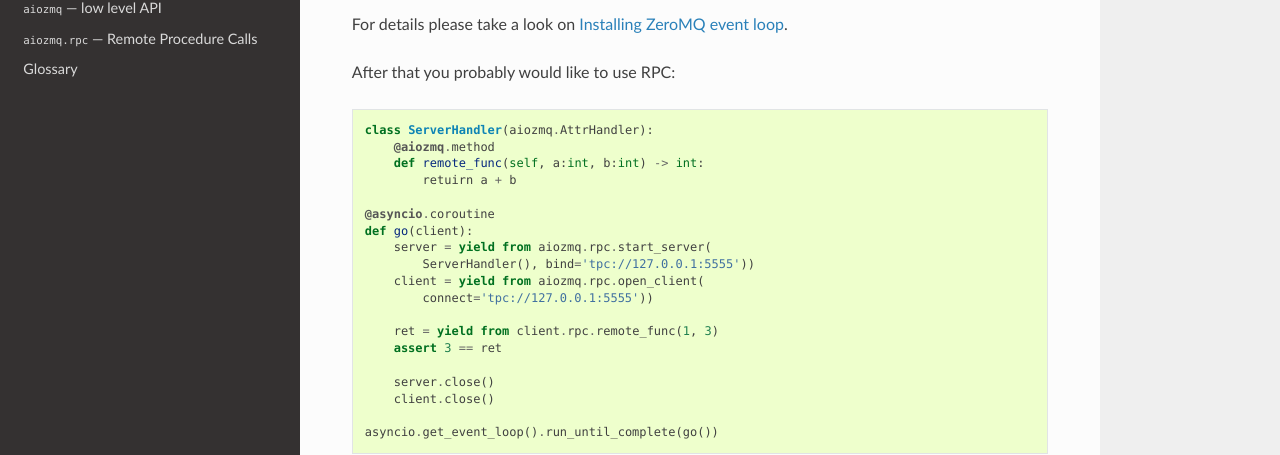
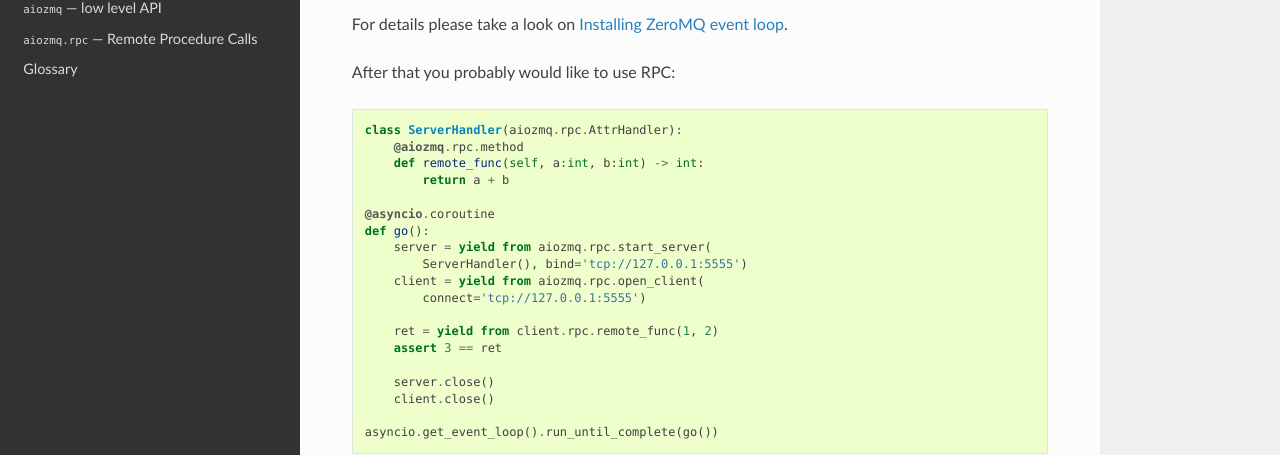
Before and after one commit to aio-libs/aiozmq, a Sphinx documentation site: the page built from docs/index.rst, in a window 1280 px wide and 900 px high, scrolled down 1013 px. Shown: the part 137-592 px from the top of the window. Built offline with Sphinx 7.4.7 and the Read the Docs theme 2.0.0, drawn with Linux system fonts in a browser that asks for light colours; pages that are not in the unit, such as notebooks, are missing from menus.

Commit message:
fixed example in documentation index

```diff
--- a/aiozmq/__init__.py
+++ b/aiozmq/__init__.py
@@ -5,9 +5,12 @@ from .core import *
 from .selector import *
 from .events import *
 from .interface import *
+from .rpc import *
+
 
 __all__ = ['new_event_loop'] + (core.__all__ + selector.__all__ +
-                                interface.__all__ + events.__all__)
+                                interface.__all__ + events.__all__ +
+                                rpc.__all__)
 
 
 __version__ = '0.0.2'
--- a/docs/index.rst
+++ b/docs/index.rst
@@ -70,19 +70,19 @@ For details please take a look on :ref:`install-aiozmq-policy`.
 
 After that you probably would like to use RPC::
 
-    class ServerHandler(aiozmq.AttrHandler):
-        @aiozmq.method
+    class ServerHandler(aiozmq.rpc.AttrHandler):
+        @aiozmq.rpc.method
         def remote_func(self, a:int, b:int) -> int:
-            retuirn a + b
+            return a + b
 
     @asyncio.coroutine
-    def go(client):
+    def go():
         server = yield from aiozmq.rpc.start_server(
-            ServerHandler(), bind='tpc://127.0.0.1:5555'))
+            ServerHandler(), bind='tcp://127.0.0.1:5555')
         client = yield from aiozmq.rpc.open_client(
-            connect='tpc://127.0.0.1:5555'))
+            connect='tcp://127.0.0.1:5555')
 
-        ret = yield from client.rpc.remote_func(1, 3)
+        ret = yield from client.rpc.remote_func(1, 2)
         assert 3 == ret
 
         server.close()
```
